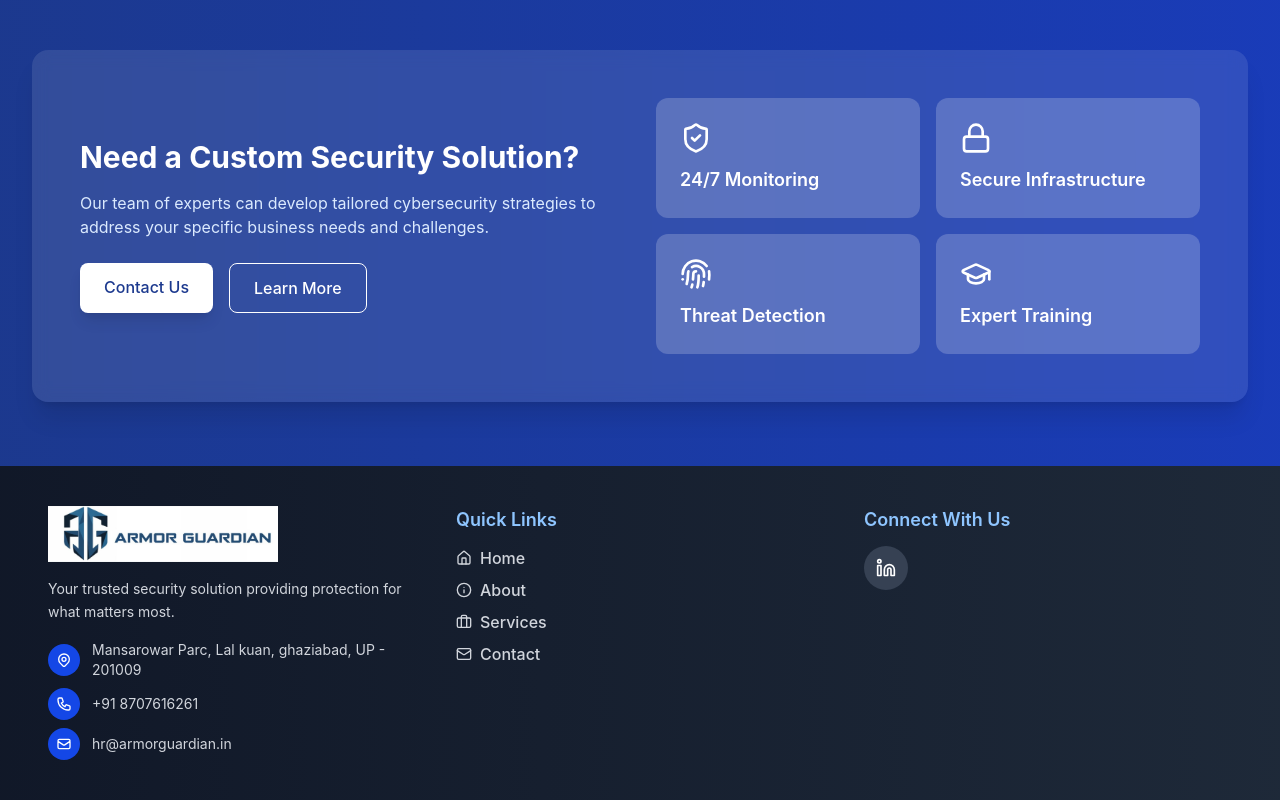
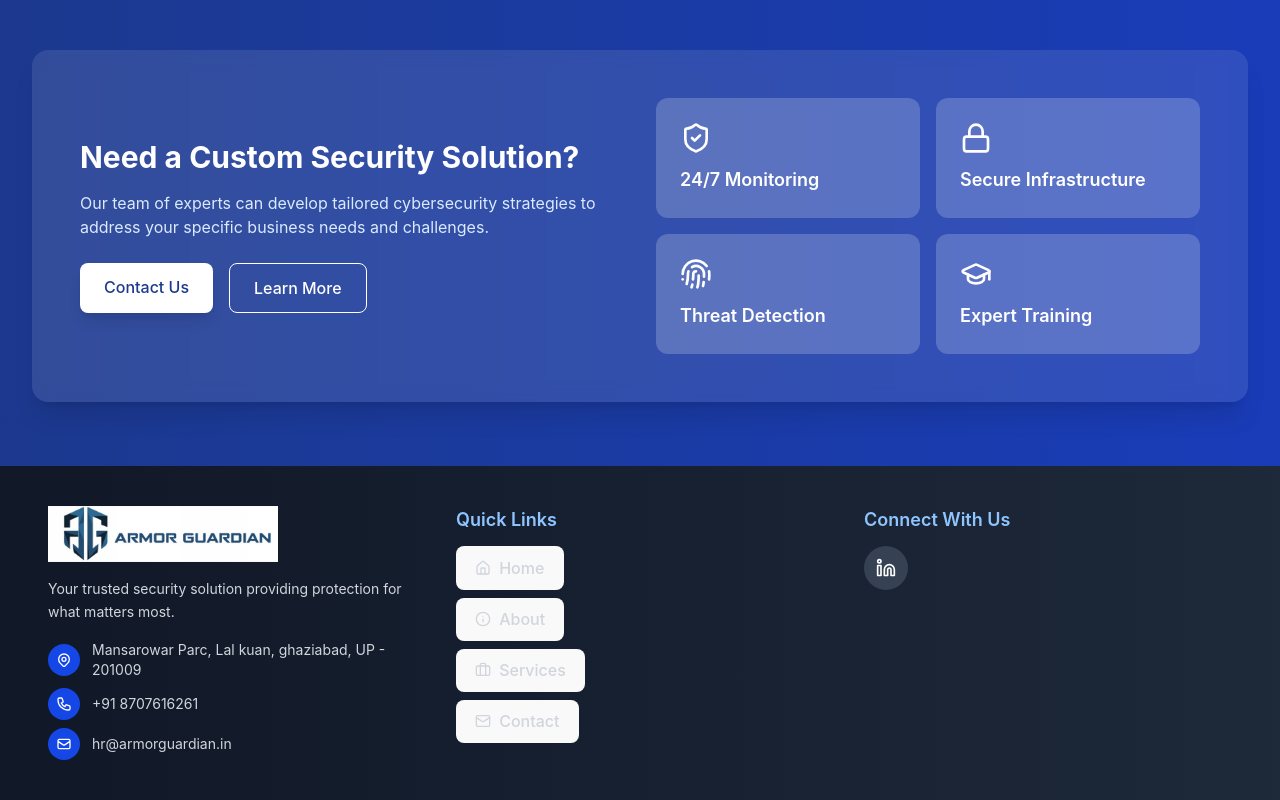
Before and after one commit to Sandeepchauhan2709/Armor-Guardian, a React (Vite) app: page /services in a window 1280 px wide. Shown: the part 1102-1902 px from the top of the page. Built offline with nearby package versions, Linux system fonts and the light colour scheme.

Commit message:
fix the route issue

```diff
--- a/src/Footer/Footer.jsx
+++ b/src/Footer/Footer.jsx
@@ -1,4 +1,5 @@
 import React from "react";
+import { useNavigate } from "react-router-dom";
 import logoImage from "../assets/logo3.jpeg";
 import {
   Home,
@@ -9,6 +10,8 @@ import {
 } from "lucide-react";
 
 const Footer = () => {
+
+  const navigate = useNavigate();
   return (
     <footer className="bg-gradient-to-r from-gray-900 to-gray-800 text-white py-10">
       <div className="max-w-7xl mx-auto px-6 md:px-12">
@@ -61,19 +64,19 @@ const Footer = () => {
             </h3>
             <ul className="space-y-2">
               {[
-                { href: "/", icon: Home, text: "Home" },
-                { href: "/about", icon: Info, text: "About" },
-                { href: "/services", icon: Briefcase, text: "Services" },
-                { href: "/contact", icon: Mail, text: "Contact" },
+                { path: "/", icon: Home, text: "Home" },
+                { path: "/about", icon: Info, text: "About" },
+                { path: "/services", icon: Briefcase, text: "Services" },
+                { path: "/contact", icon: Mail, text: "Contact" },
               ].map((link, index) => (
                 <li key={index}>
-                  <a
-                    href={link.href}
+                <button
+                    onClick={() => navigate(link.path)}
                     className="flex items-center justify-center md:justify-start text-gray-300 hover:text-blue-300 transition"
                   >
                     <link.icon className="h-4 w-4 mr-2" />
                     {link.text}
-                  </a>
+                  </button>
                 </li>
               ))}
             </ul>
--- a/src/index.css
+++ b/src/index.css
@@ -39,14 +39,14 @@ h1 {
 
 button {
   border-radius: 8px;
-  border: 1px solid transparent;
+  /* border: 1px solid transparent; */
   padding: 0.6em 1.2em;
   font-size: 1em;
   font-weight: 500;
   font-family: inherit;
-  background-color: #1a1a1a;
+  /* background-color: #1a1a1a; */
   cursor: pointer;
-  transition: border-color 0.25s;
+  /* transition: border-color 0.25s; */
 }
 button:hover {
   border-color: #646cff;
--- a/src/page/Home.jsx
+++ b/src/page/Home.jsx
@@ -10,8 +10,6 @@ import {
   ShieldCheck,
   Fingerprint,
   Check,
-  User,
-  Quote,
   Box,
   Clock,
 } from "lucide-react";
--- a/src/page/Services.jsx
+++ b/src/page/Services.jsx
@@ -1,12 +1,12 @@
 import React from 'react';
+import { useNavigate } from 'react-router-dom';
 import {
   ShieldCheck,
   Search,
   GraduationCap,
   Fingerprint,
   Key,
-  Lock,
-  ArrowRight
+  Lock
 } from 'lucide-react';
 
 const Services = () => {
@@ -54,6 +54,8 @@ const Services = () => {
       accent: "from-blue-600 to-blue-800"
     },
   ];
+
+  const navigate = useNavigate();
 
   return (
     <div className="min-h-screen bg-gradient-to-b from-gray-100 to-gray-200">
@@ -142,13 +144,13 @@ const Services = () => {
                 </p>
                 <div className="flex space-x-4">
                   <a
-                    href="/contact"
+                   onClick={()=>navigate('/contact')}
                     className="bg-white text-blue-900 px-6 py-3 rounded-lg font-semibold shadow-lg hover:bg-blue-50 transition-colors"
                   >
                     Contact Us
                   </a>
                   <a
-                    href="/about"
+                     onClick={() => navigate('/about')}
                     className="bg-transparent border border-white text-white px-6 py-3 rounded-lg font-semibold hover:bg-white/10 transition-colors"
                   >
                     Learn More
```
